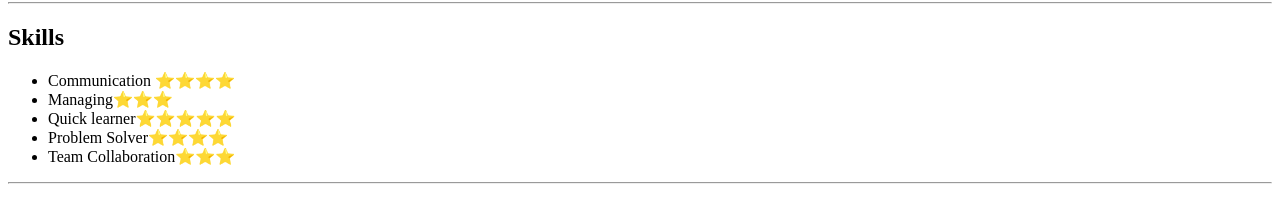
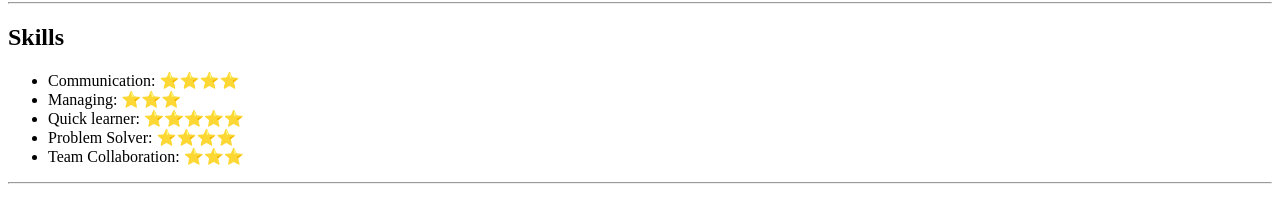
Before and after one commit to MhmdZAK/Resume, a plain HTML site: page index.html in a window 1280 px wide. Shown: the part 873-1074 px from the top of the page. Drawn offline with Linux system fonts and the light colour scheme.

Commit message:
Update index.html

```diff
--- a/index.html
+++ b/index.html
@@ -41,11 +41,11 @@
 <hr>
 <h2>Skills</h2>
 <ul>
-    <li>Communication ⭐️⭐️⭐️⭐️</li>
-    <li>Managing⭐️⭐️⭐️</li>
-    <li>Quick learner⭐️⭐️⭐️⭐️⭐️</li>
-    <li>Problem Solver⭐️⭐️⭐️⭐️</li>
-    <li>Team Collaboration⭐️⭐️⭐️</li>
+    <li>Communication: ⭐️⭐️⭐️⭐️</li>
+    <li>Managing: ⭐️⭐️⭐️</li>
+    <li>Quick learner: ⭐️⭐️⭐️⭐️⭐️</li>
+    <li>Problem Solver: ⭐️⭐️⭐️⭐️</li>
+    <li>Team Collaboration: ⭐️⭐️⭐️</li>
 </ul>
 <hr>
 <h2>Others
```
